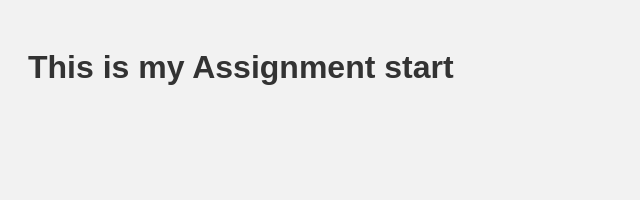
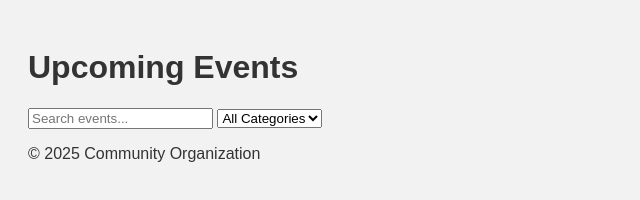
Before and after one commit to Umeralikhan403/Internet_Programming, a plain HTML site: page index.html in a window 1280 px wide. Shown: the whole page, without its empty margins (0-640 px from the left). Drawn offline with Linux system fonts and the light colour scheme.

Commit message:
added html code basic skeleton

```diff
--- a/index.html
+++ b/index.html
@@ -2,14 +2,37 @@
 <html lang="en">
 
 <head>
-    <meta charset="UTF-8">
-    <meta name="viewport" content="width=device-width, initial-scale=1.0">
-    <title>Assignment Project</title>
-    <link rel="stylesheet" href="style.css">
+    <meta charset="UTF-8" />
+    <meta name="viewport" content="width=device-width, initial-scale=1.0" />
+    <title>Upcoming Events</title>
+    <link rel="stylesheet" href="style.css" />
 </head>
 
 <body>
-    <h1>This is my Assignment start</h1>
+    <header>
+        <div class="container">
+            <h1>Upcoming Events</h1>
+        </div>
+    </header>
+
+    <section class="search-filter container">
+        <input type="text" id="searchInput" placeholder="Search events..." />
+        <select id="categoryFilter">
+            <option value="">All Categories</option>
+            <option value="Workshop">Workshop</option>
+            <option value="Seminar">Seminar</option>
+            <option value="Meetup">Meetup</option>
+        </select>
+    </section>
+
+    <main class="event-list container">
+    </main>
+
+    <footer>
+        <div class="container">
+            <p>&copy; 2025 Community Organization</p>
+        </div>
+    </footer>
 
     <script src="script.js"></script>
 </body>
```
